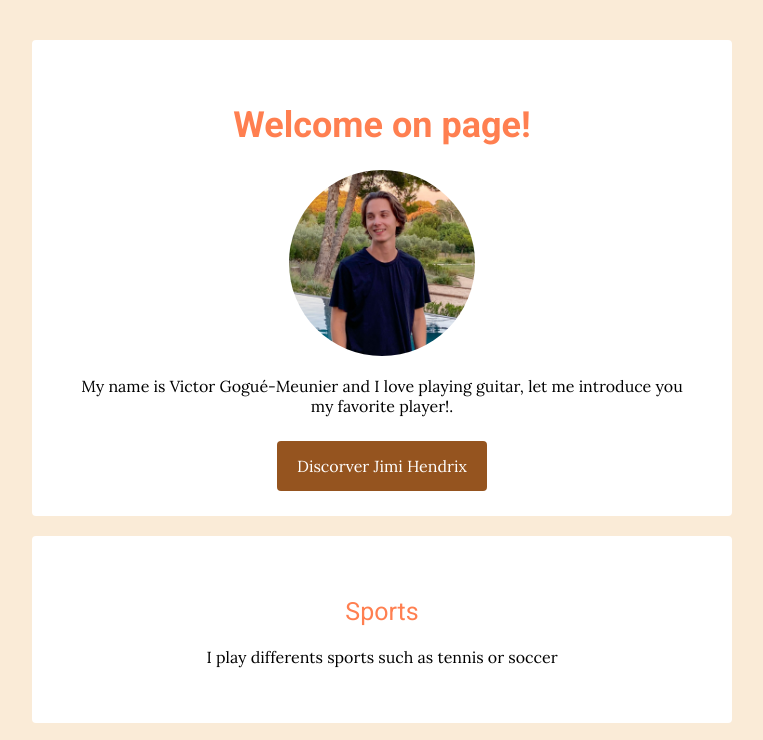
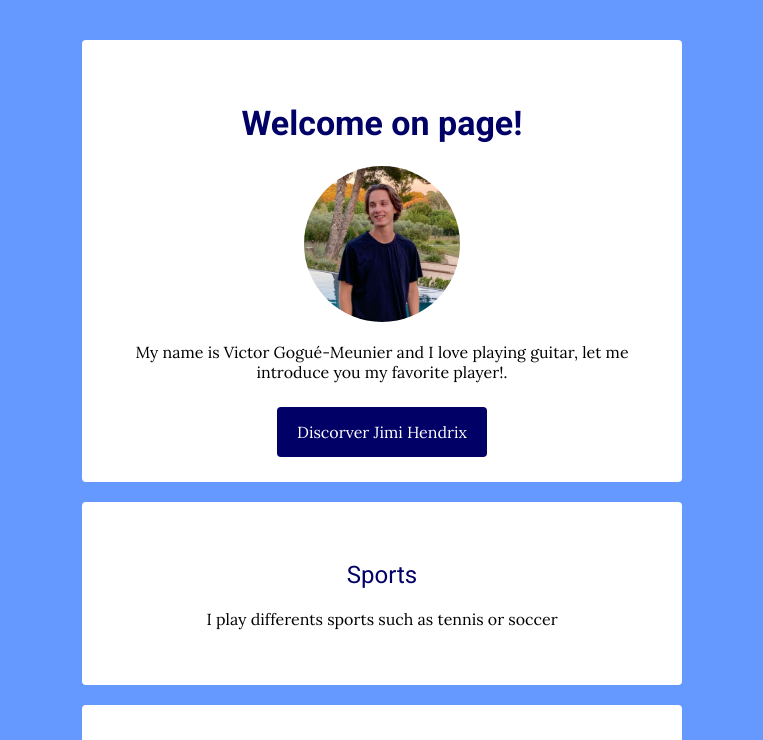
Before and after one commit to victor-goguemeunier/my-profile, a plain HTML site: page index.html in a window 1280 px wide. Shown: the top 740 px of the page, without its empty margins (258-1021 px from the left). Drawn offline with Linux system fonts and the light colour scheme.

Commit message:
Update style.css

```diff
--- a/style.css
+++ b/style.css
@@ -1,6 +1,6 @@
 
 body{
- 	background: #FAEBD7;
+ 	background: #6699FF;
  	color: #steelblue;
  	font-family: 'Lora', serif;
  	font-size: 16px;
@@ -10,18 +10,18 @@ h1, h2, h3 {
 	font-family: 'Roboto', sans-serif;
 }
 h1 {
-  	color: #FF7F50;
-  	font-size: 36px;
+  	color: #000066;
+  	font-size: 34px;
   	font-weight: 600;
 }
 h2 {
-  	color: #FF7F50;
-  	font-size: 25px;
+  	color: #000066;
+  	font-size: 24px;
   	font-weight: 400;
 }
 a {
  	text-decoration: inherit;
- 	color: #FF7F50;
+ 	color: #000066;
  	font-weight:
  	font-size: 14px;
 }
@@ -31,7 +31,7 @@ a:hover {
 
 
 .container {
-	width:700px;
+	width:600px;
 	margin:40px auto;
 }
 
@@ -61,7 +61,7 @@ a:hover {
 }
 
 .btn-blue {
-	background-color: #95541F;
+	background-color: #000066;
 	color: white;
 	padding: 15px 20px;
 	border-radius: 4px;
@@ -83,7 +83,7 @@ a:hover {
 
 .list-inline i {
 	font-size: 50px;
-	color: rgb(149, 84, 31);
+	color: #000066;
 }
 .list-inline i:hover {
 	color: black;
```
